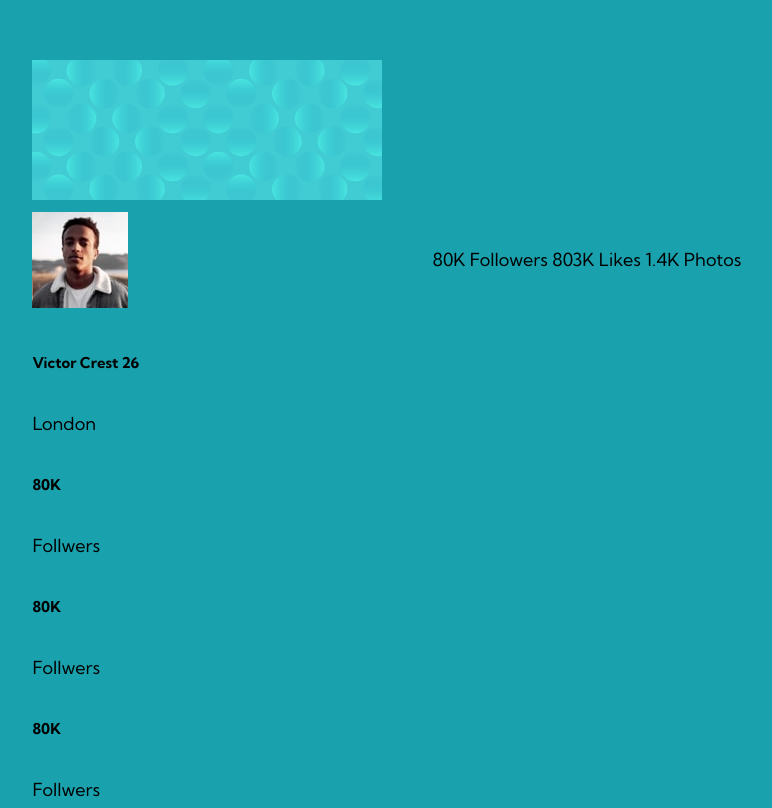
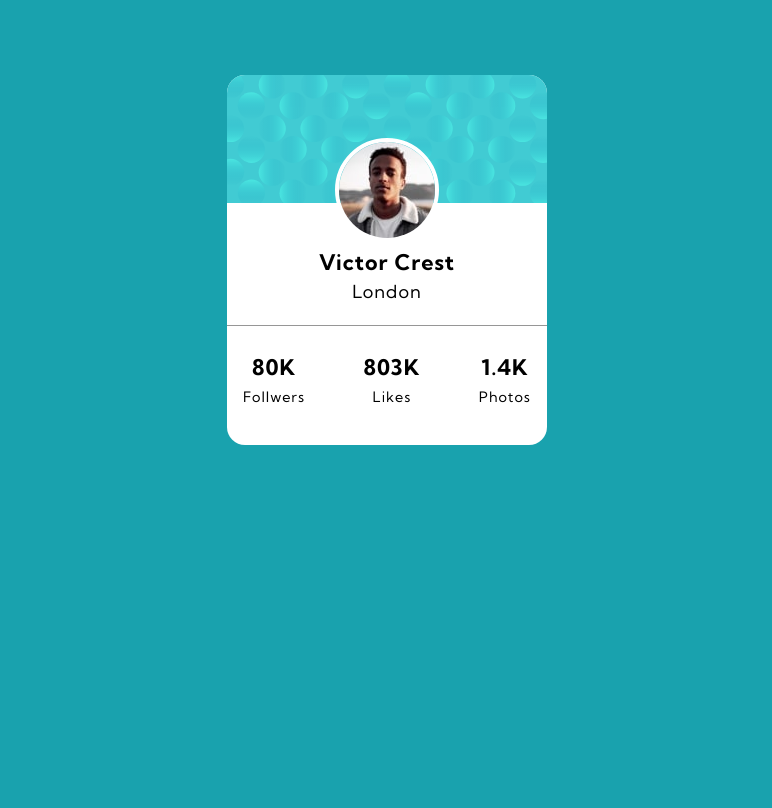
Before and after one commit to hongleang/profile-card, a plain HTML site: page index.html in a window 1280 px wide. Shown: the part 148-956 px from the top of the page, without its empty margins (261-1033 px from the left). After the commit the page ends 816 px from the top, so only its background shows below. Drawn offline with Linux system fonts and the light colour scheme.

Commit message:
Completed the challenge

```diff
--- a/index.html
+++ b/index.html
@@ -13,34 +13,25 @@
 <body>
   <div class="card">
     <img src="./images/bg-pattern-card.svg" alt="" class="card__pattern">
-    <img src="./images/image-victor.jpg" alt="" class="card__photo">
-    <div class="card__profile-info">
-      <h5 class="text--bold">Victor Crest <span class="text--light">26</span></h5>
+    <img src="./images/image-victor.jpg" alt="" class="card__photo move--up">
+    <div class="card__profile-info move--up">
+      <h5 class="text--bold">Victor Crest </h5>
       <p class="text--light">London</p>
     </div>
-    <div class="card__social">
+    <div class="card__social move--up">
       <div class="card__social__item">
         <h5 class="text--bold">80K</h5>
         <p class="text--light text--small">Follwers</p>
       </div>
       <div class="card__social__item">
-        <h5 class="text--bold">80K</h5>
-        <p class="text--light text--small">Follwers</p>
+        <h5 class="text--bold">803K</h5>
+        <p class="text--light text--small">Likes</p>
       </div>
       <div class="card__social__item">
-        <h5 class="text--bold">80K</h5>
-        <p class="text--light text--small">Follwers</p>
+        <h5 class="text--bold">1.4K</h5>
+        <p class="text--light text--small">Photos</p>
       </div>
     </div>
   </div>
-
-  80K
-  Followers
-
-  803K
-  Likes
-
-  1.4K
-  Photos
 </body>
 </html>
--- a/scss/components/_card.scss
+++ b/scss/components/_card.scss
@@ -1,9 +1,68 @@
 // Card
 .card {
-  width: 400px;
-  height: 400px;
+  display: flex;
+  flex-direction: column;
+  align-items: center;
+  width: 320px;
+  height: 370px;
   border-radius: 1rem;
+  background: white;
+  overflow: hidden;
 
+  &__pattern {
+    width: 100%;
+    object-fit: cover;
+  }
+
+  &__photo {
+    border-radius: 50%;
+    border: 4px solid white;
+  }
+
+  &__profile-info{
+    width: 100%;
+    margin-top: 15px;
+    padding-bottom: 10px;
+    text-align: center;
+    border-bottom: .5px solid $darkGray;
+    h5 {
+      margin-bottom: 0;
+      display: inline;
+    }
+    span {
+      margin-left: 10px;
+      font-size: 1.1rem;
+    }
+  }
+
+  &__social {
+    display: flex;
+    justify-content: space-between;
+    width: 90%;
+
+    &__item{
+      text-align: center;
+      h5 {
+        margin-bottom: 20px;
+      }
+      p {
+        font-size: .8rem;
+      }
+    }
+  }
+}
+
+.text--bold {
+  font-size: 1.2rem;
+}
+
+.text--light {
+  font-weight: 100;
+}
+
+.move--up {
+  position: relative;
+  top: -65px;
 }
 
 @media (min-width: $smallTablet) {
--- a/scss/style.scss
+++ b/scss/style.scss
@@ -13,7 +13,6 @@
 
 :root {
   font-size: $font-size;
-  line-height: 2rem;
 }
 
 * {
@@ -28,6 +27,8 @@ body {
   height: 100vh;
   background: $darkCyan;
   font-family: $font-family;
+  line-height: 10px;
+  letter-spacing: 1px;
 }
 
 a {
```
Also changed, not shown: dist/css/style.css, 1 other file.
